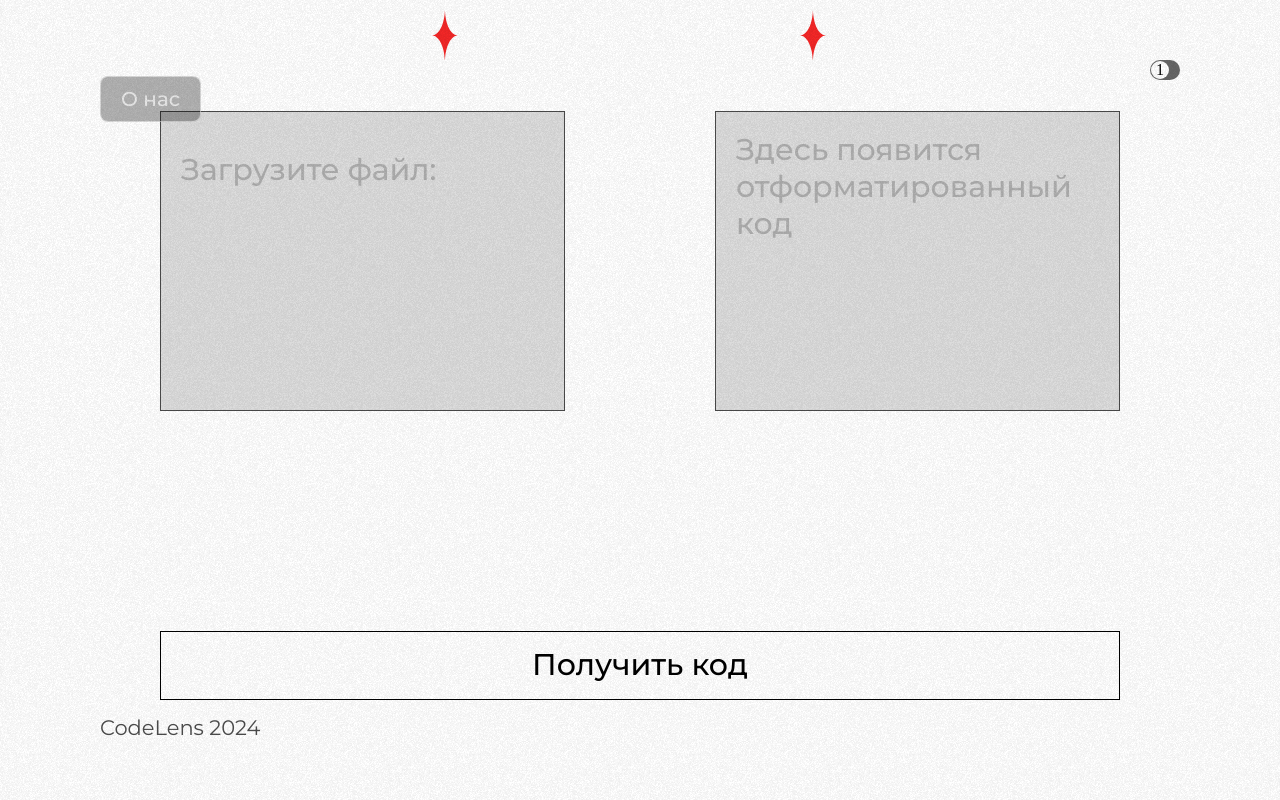
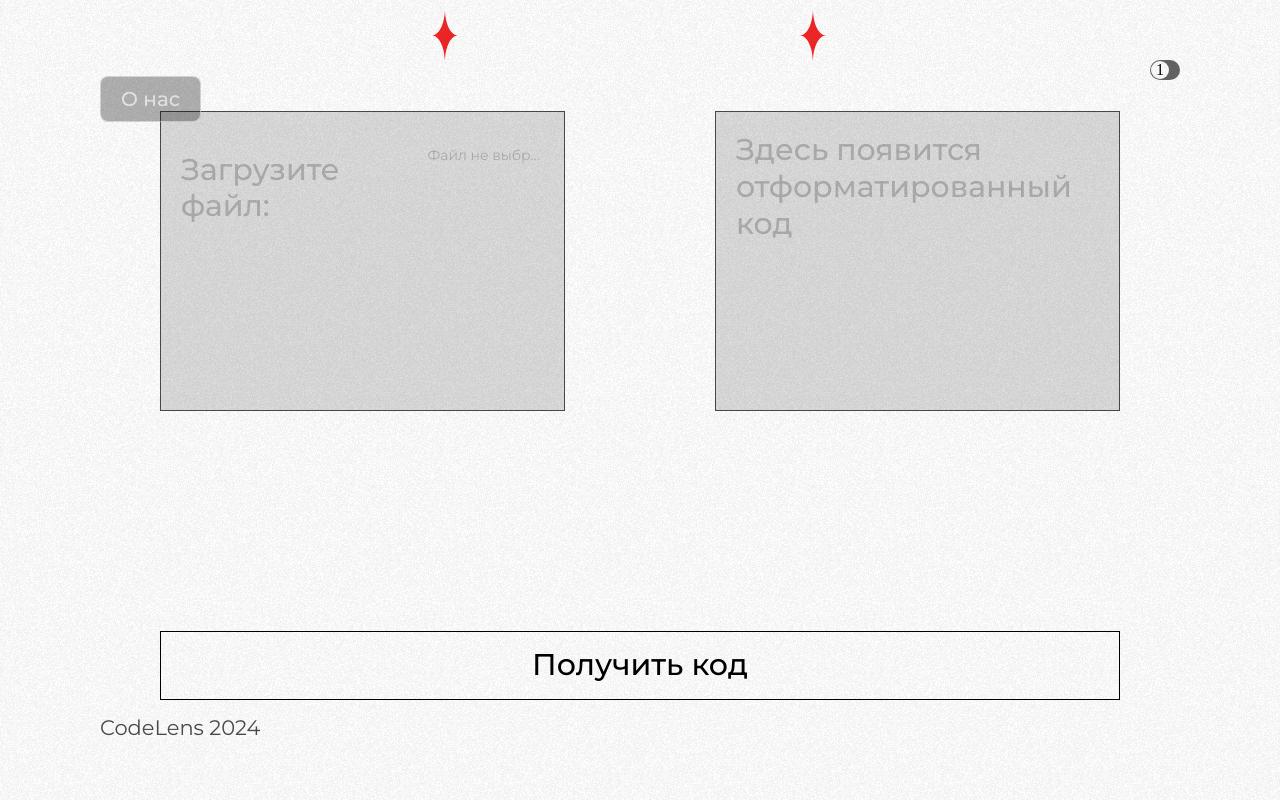
Before and after one commit to shad0wcs/CodeLens, a Django app: page /dev/ in a window 1280 px wide. Run offline with Django 5.2, Linux system fonts and the light colour scheme.

Commit message:
now you can see the name of the downloaded file

```diff
--- a/codelens_backend/static/dev/css/mainpage/styles.css
+++ b/codelens_backend/static/dev/css/mainpage/styles.css
@@ -48,7 +48,7 @@ body.dark-theme {
 header h1 {
     font-family: Montserrat;
     display: flex;
-    align-items: center;         /* Центрируем элементы по вертикали */
+    align-items: center;
     justify-content: center;
 	font-size: 59px;
 	font-weight: 800;
@@ -144,6 +144,16 @@ header h1 {
     box-shadow: 0 4px 8px rgba(0, 0, 0, 0.3); /* Добавляем тень */
 }
 
+#fileNameDisplay {
+    font-size: 14px;
+    color: rgba(174, 174, 174, 1);
+    font-family: Montserrat;
+    white-space: nowrap; /* Не переносить текст на новую строку */
+    overflow: hidden;    /* Скрывать лишний текст */
+    text-overflow: ellipsis; /* Добавить многоточие, если текст слишком длинный */
+    z-index: 1;
+}
+
 /* Медиа-запрос для экранов до 768px */
 @media screen and (max-width: 768px) {
     .upload-section {
@@ -162,7 +172,7 @@ header h1 {
     }
 
     .upload-box {
-        margin-right: 0px; /* Отступ справа от блока */
+        margin-right: 0px;
     }
 }
 
--- a/codelens_backend/static/dev/js/mainpage/script.js
+++ b/codelens_backend/static/dev/js/mainpage/script.js
@@ -14,6 +14,7 @@ document.addEventListener("DOMContentLoaded", function() {
     }
 });
 
+// Копирование кода
 function copyToClipboard() {
     const resultBox = document.getElementById("resultBox"); // Ссылка на блок с кодом
     const textToCopy = resultBox.innerText || resultBox.textContent; // Получаем содержимое блока
@@ -24,7 +25,7 @@ function copyToClipboard() {
             const originalContent = resultBox.innerHTML;
             resultBox.innerHTML = "<p>Скопировано в буфер обмена!</p>"; // Уведомление
             setTimeout(() => {
-                resultBox.innerHTML = originalContent; // Возвращаем оригинальный текст через 1.5 сек
+                resultBox.innerHTML = originalContent;
             }, 1000);
         })
         .catch(err => {
@@ -32,3 +33,17 @@ function copyToClipboard() {
             alert("Не удалось скопировать. Попробуйте снова.");
         });
 }
+
+// Имя файла
+const fileInput = document.querySelector("input[type='file']");
+const fileNameDisplay = document.getElementById("fileNameDisplay");
+
+if (fileInput) {
+    fileInput.addEventListener("change", function () {
+        if (this.files && this.files[0]) {
+            fileNameDisplay.textContent = this.files[0].name;
+        } else {
+            fileNameDisplay.textContent = "Файл не выбран";
+        }
+    });
+}
--- a/codelens_backend/templates/dev/mainpage/index.html
+++ b/codelens_backend/templates/dev/mainpage/index.html
@@ -40,6 +40,7 @@
                 <div class="upload-section">
                     <div class="upload-box">
                         {{ form.as_p }}
+                        <p id="fileNameDisplay">Файл не выбран</p>
                     </div>
                     <div class="result-box" id="resultBox" onclick="copyToClipboard()">
                         {% if result_text is not None and result_text != "" %}
```
